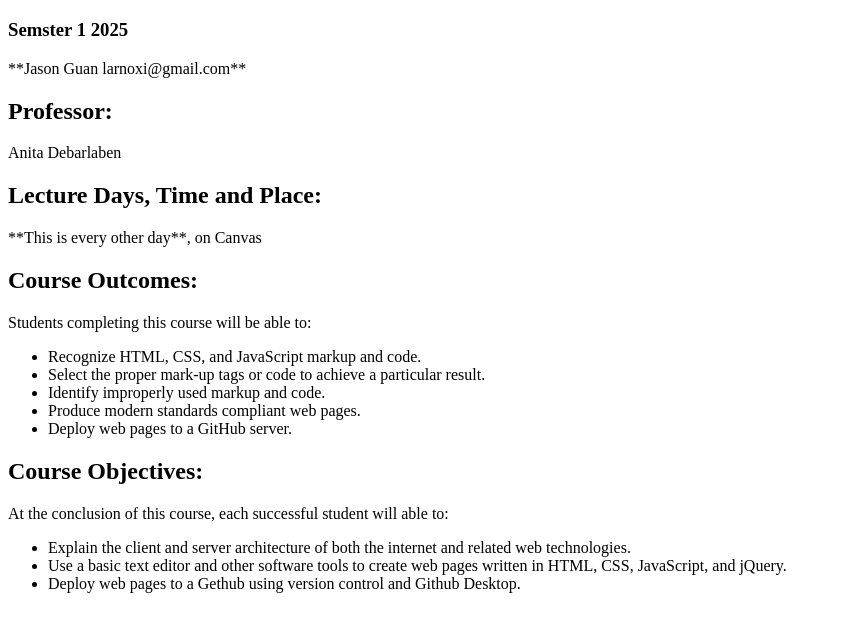
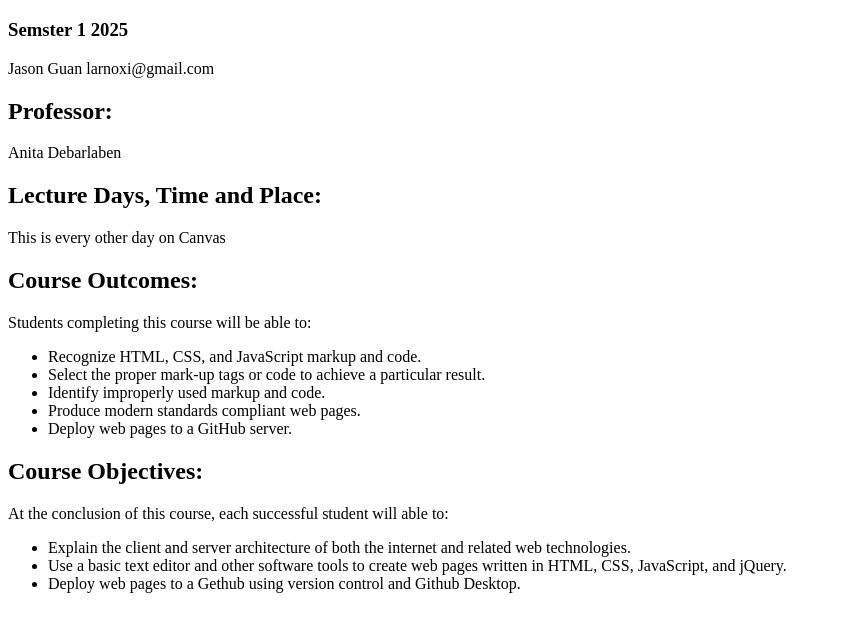
Before and after one commit to jguan3/webdev_lab2, a plain HTML site: page index.html in a window 1280 px wide. Shown: the part 61-692 px from the top of the page, without its empty margins (0-841 px from the left). Drawn offline with Linux system fonts and the light colour scheme.

Commit message:
Update index.html

```diff
--- a/index.html
+++ b/index.html
@@ -7,11 +7,11 @@
 <body>
 <h1>ITMD-361 Internet Technologies and Web Design</h1>
 <h3>Semster 1 2025</h3>
-<p>**Jason Guan larnoxi@gmail.com**</p>
+<p>Jason Guan larnoxi@gmail.com</p>
 <h2>Professor:</h2>
 <p>Anita Debarlaben</p>
 <h2>Lecture Days, Time and Place:</h2>
-<p>**This is every other day**, on Canvas</p>
+<p>This is every other day on Canvas</p>
 <h2>Course Outcomes:</h2>
 <p>Students completing this course will be able to:</p>
   <ul>
```
